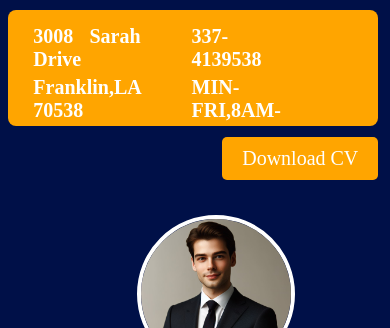
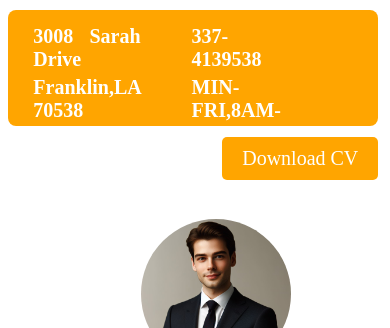
Before and after one commit to BENIDRISS2/PORTFOLIO-TACHE5, a plain HTML site: page index.html in a window 390 px wide. Shown: the top 328 px of the page. Drawn offline with nearby package versions, Linux system fonts and the light colour scheme.

Commit message:
Update styles.css
moi

```diff
--- a/styles.css
+++ b/styles.css
@@ -770,7 +770,7 @@ footer {
     margin: 0;
     padding: 0;
     height: 500vh;
-    background-color: #001048;
+    min-width: 100%;
   }
   .all {
     display: flex;
```
